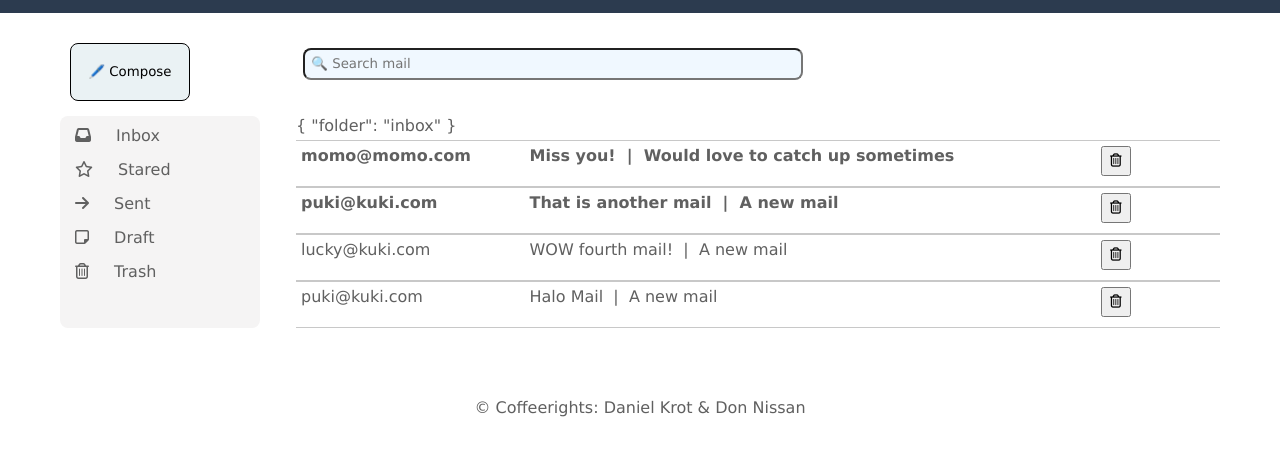
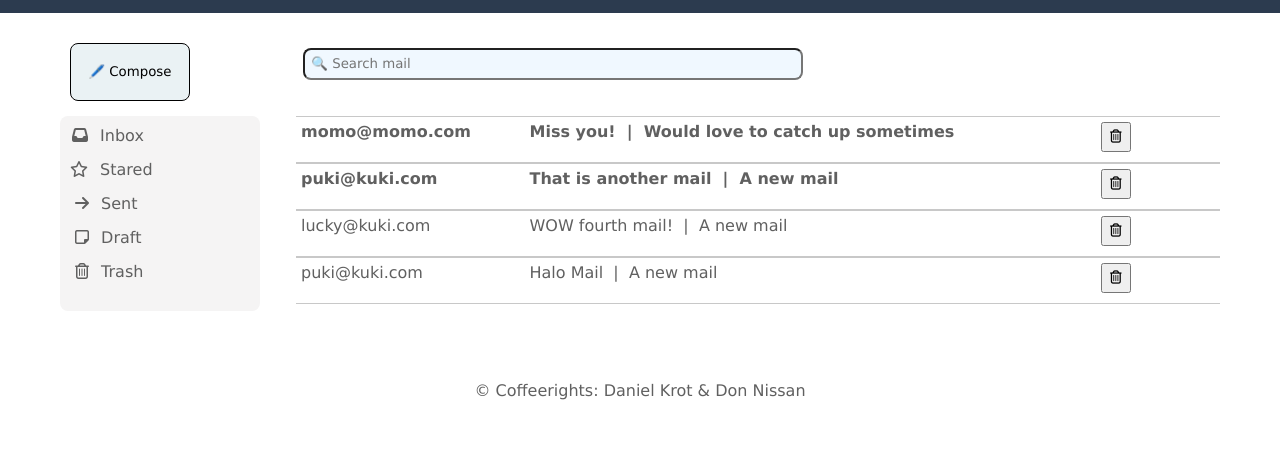
Before and after one commit to danielkr1324/Appsus, a plain HTML site: page index.html in a window 1280 px wide. Both pictures are taken after a click on the link "Email". Shown: the part 71-526 px from the top of the page. Drawn offline with Linux system fonts and the light colour scheme; a web font is replaced by a local one.

Commit message:
email navbar design fixed

```diff
--- a/apps/mail/pages/EmailIndex.js
+++ b/apps/mail/pages/EmailIndex.js
@@ -12,7 +12,6 @@ export default {
         <EmailNav @folder="setFolder" />
         <EmailFilter :filterBy="filterBy"
         @filter="setFilterBy" />
-        {{filterBy}}
         <EmailList
             v-if="emails"
             :emails="filteredEmails"
--- a/assets/style/apps/mail/cmps/EmailNav.css
+++ b/assets/style/apps/mail/cmps/EmailNav.css
@@ -9,14 +9,26 @@
 
 .email-nav div {
     margin-bottom: 15px;
+    width: 90px;
+    cursor: pointer;
 }
 
 .email-nav i {
     margin-left: 5px;
+    /* cursor: pointer; */
 }
 
 .email-nav span {
-    margin-left: 20px;
+    margin-left: 7px;
+    /* cursor: pointer; */
+}
+
+.email-nav .fa-inbox {
+    margin-left: 2px;
+}
+
+.email-nav .fa-star {
+    margin-left: 0px;
 }
 
 .btns-nav {
```
